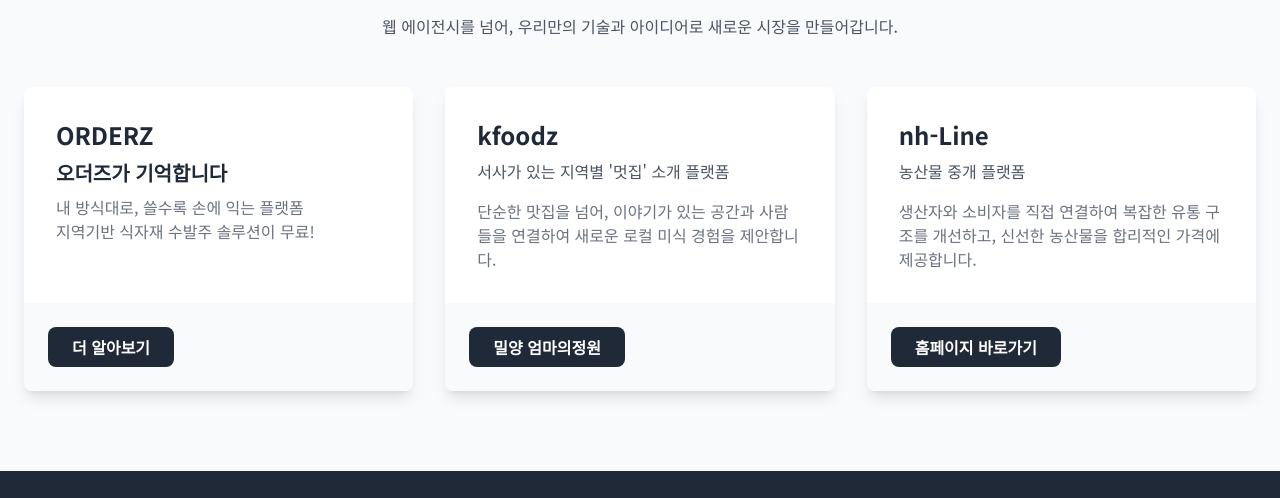
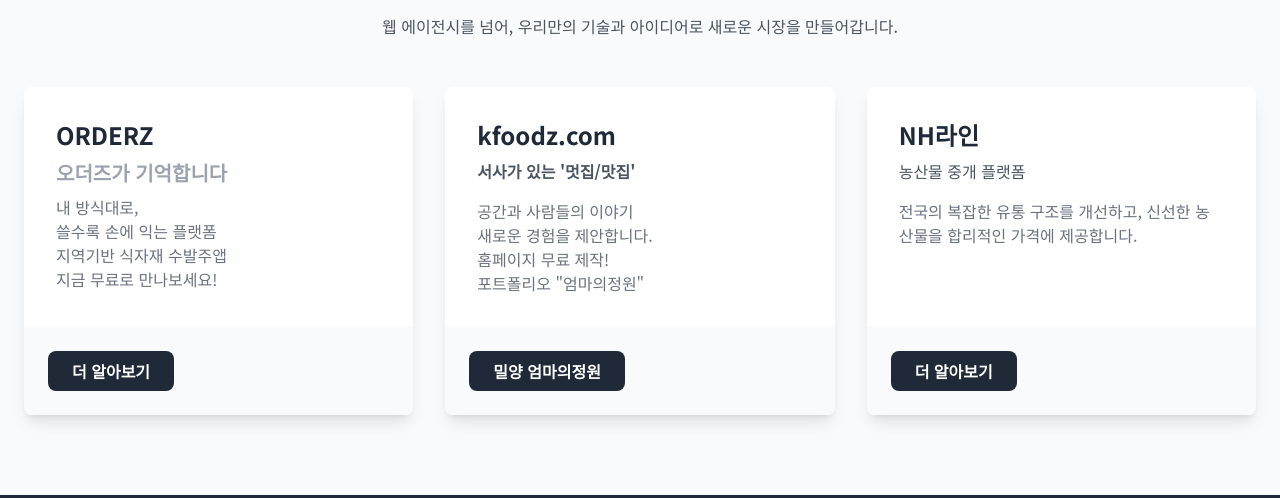
Before and after one commit to orderzoneapp-coder/orderzoneapp-coder.github.io, a plain HTML site: page index.html in a window 1280 px wide. Shown: the part 1727-2225 px from the top of the page. Drawn offline with nearby package versions, Linux system fonts and the light colour scheme.

Commit message:
Update index.html

```diff
--- a/index.html
+++ b/index.html
@@ -194,8 +194,9 @@
                         <div class="bg-white rounded-lg shadow-lg overflow-hidden flex flex-col">
                             <div class="p-8 flex-grow">
                                 <h3 class="text-xl sm:text-2xl font-bold mb-2 break-keep">ORDERZ</h3>
-                                <h3 class="text-lg sm:text-xl font-extrabold text-gray-800 mb-2 break-keep">오더즈가 기억합니다</h3>
-                                <p class="text-gray-500 text-sm sm:text-base leading-relaxed">내 방식대로, 쓸수록 손에 익는 플랫폼<br>지역기반 식자재 수발주 솔루션이 무료!</p>
+                                <h3 class="text-lg sm:text-xl font-extrabold text-gray-400 mb-2 break-keep">오더즈가 기억합니다</h3>
+                                <p class="text-gray-500 text-sm sm:text-base leading-relaxed">내 방식대로,<br>쓸수록 손에 익는 플랫폼</p>
+                                <p class="text-gray-500 text-sm sm:text-base leading-relaxed">지역기반 식자재 수발주앱<br>지금 무료로 만나보세요!</p>
                             </div>
                             <div class="p-6 bg-gray-50">
                                 <a href="https://orderz.co.kr/recruit" class="inline-block bg-gray-800 text-white font-bold py-2 px-6 rounded-lg hover:bg-gray-700 transition-colors">더 알아보기</a>
@@ -203,9 +204,10 @@
                         </div>
                          <div class="bg-white rounded-lg shadow-lg overflow-hidden flex flex-col">
                             <div class="p-8 flex-grow">
-                                <h3 class="text-xl sm:text-2xl font-bold mb-2 break-keep">kfoodz</h3>
-                                <p class="text-gray-600 mb-4 break-keep">서사가 있는 지역별 '멋집' 소개 플랫폼</p>
-                                <p class="text-gray-500 text-sm sm:text-base leading-relaxed">단순한 맛집을 넘어, 이야기가 있는 공간과 사람들을 연결하여 새로운 로컬 미식 경험을 제안합니다.</p>
+                                <h3 class="text-xl sm:text-2xl font-bold mb-2 break-keep">kfoodz.com</h3>
+                                <p class="text-gray-600 font-bold mb-4 break-keep">서사가 있는 '멋집/맛집'</p>
+                                <p class="text-gray-500 text-sm sm:text-base leading-relaxed">공간과 사람들의 이야기<br>새로운 경험을 제안합니다.</p>
+                                <p class="text-gray-500 text-sm sm:text-base leading-relaxed">홈페이지 무료 제작!<br>포트폴리오 "엄마의정원"</p>
                             </div>
                              <div class="p-6 bg-gray-50">
                                 <a href="https://mams-garden.kfoodz.com/" class="inline-block bg-gray-800 text-white font-bold py-2 px-6 rounded-lg hover:bg-gray-700 transition-colors">밀양 엄마의정원</a>
@@ -213,12 +215,12 @@
                         </div>
                          <div class="bg-white rounded-lg shadow-lg overflow-hidden flex flex-col">
                             <div class="p-8 flex-grow">
-                                <h3 class="text-xl sm:text-2xl font-bold mb-2 break-keep">nh-Line</h3>
+                                <h3 class="text-xl sm:text-2xl font-bold mb-2 break-keep">NH라인</h3>
                                 <p class="text-gray-600 mb-4 break-keep">농산물 중개 플랫폼</p>
-                                <p class="text-gray-500 text-sm sm:text-base leading-relaxed">생산자와 소비자를 직접 연결하여 복잡한 유통 구조를 개선하고, 신선한 농산물을 합리적인 가격에 제공합니다.</p>
+                                <p class="text-gray-500 text-sm sm:text-base leading-relaxed">전국의 복잡한 유통 구조를 개선하고, 신선한 농산물을 합리적인 가격에 제공합니다.</p>
                             </div>
                              <div class="p-6 bg-gray-50">
-                                <a href="#" class="inline-block bg-gray-800 text-white font-bold py-2 px-6 rounded-lg hover:bg-gray-700 transition-colors">홈페이지 바로가기</a>
+                                <a href="https://line.orderz.co.kr/" class="inline-block bg-gray-800 text-white font-bold py-2 px-6 rounded-lg hover:bg-gray-700 transition-colors">더 알아보기</a>
                             </div>
                         </div>
                     </div>
```
